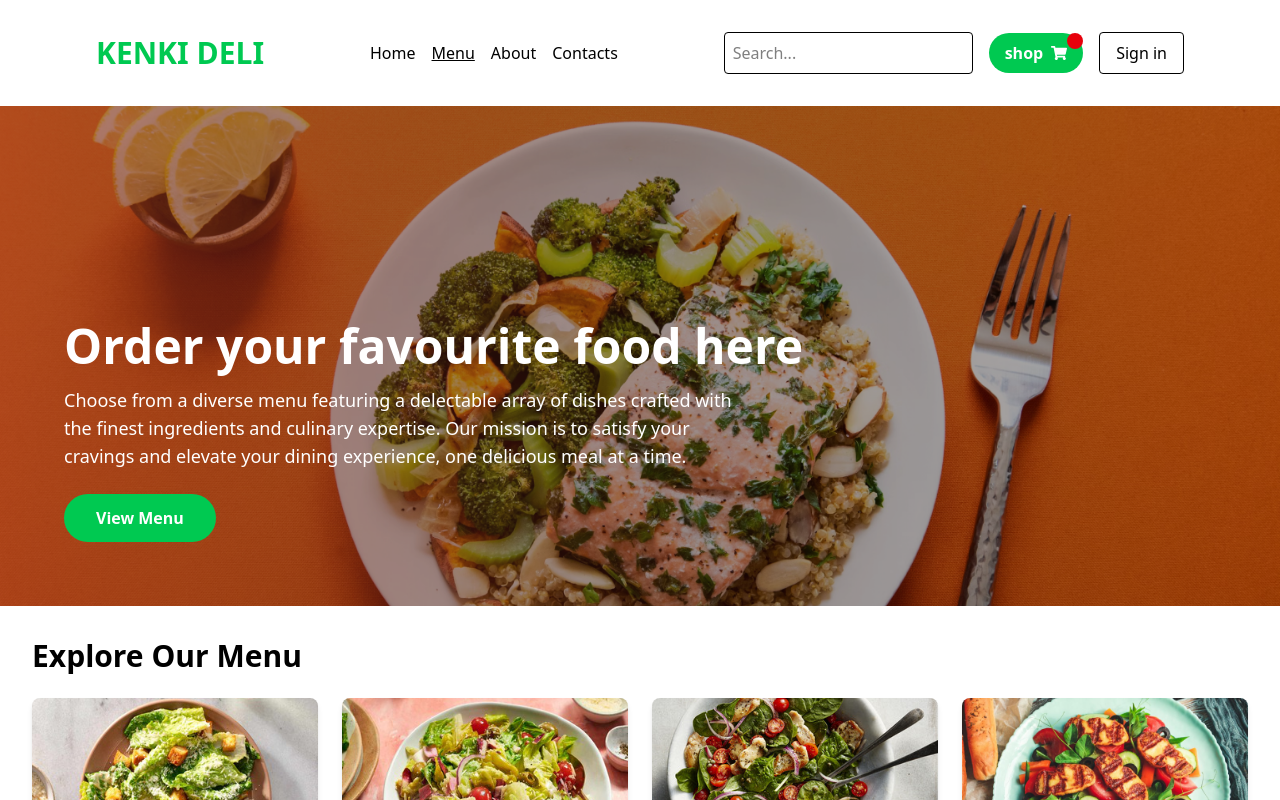
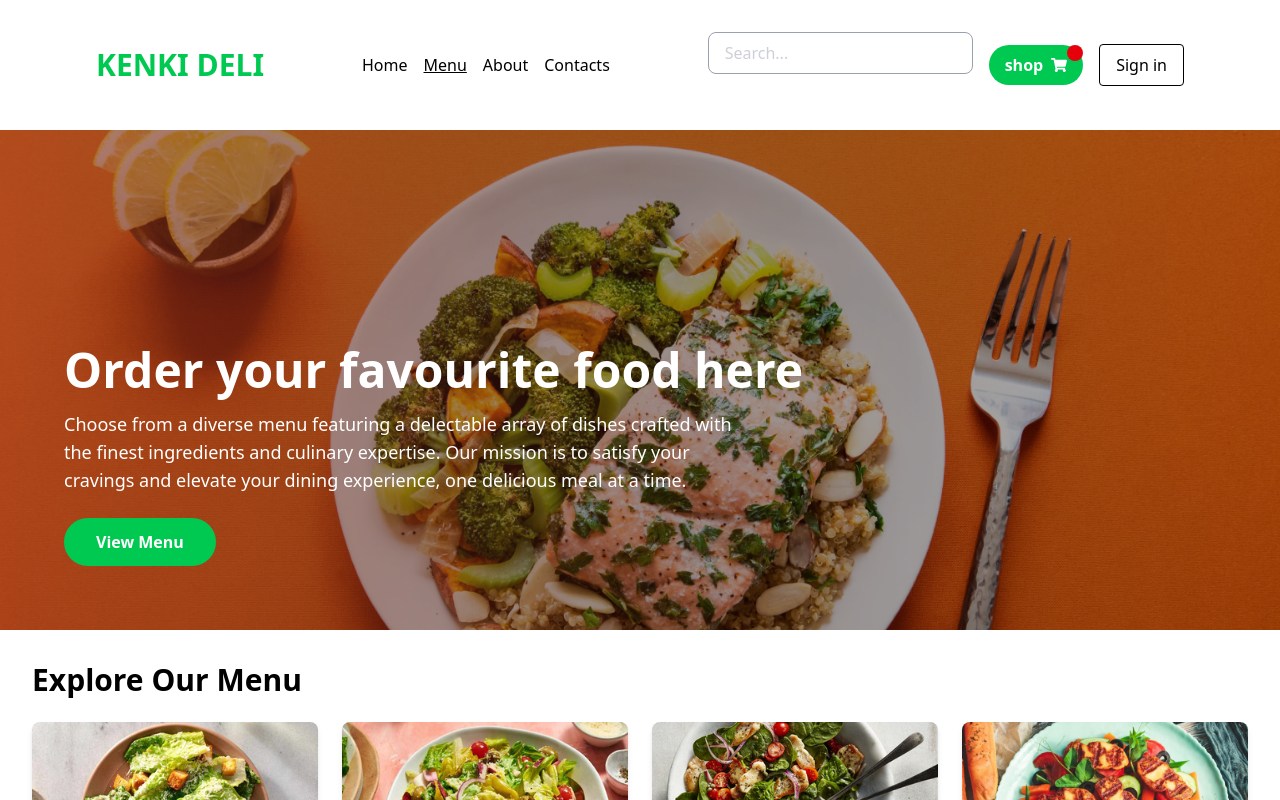
Before and after one commit to kennzuki/food-delivery-frontend, a React (Vite) app in the folder food-delivery-frontend/: page / in a window 1280 px wide. Shown: the top 800 px of the page. Built offline with nearby package versions, Linux system fonts and the light colour scheme.

Commit message:
search filter component

```diff
--- a/food-delivery-frontend/src/components/Navbar.tsx
+++ b/food-delivery-frontend/src/components/Navbar.tsx
@@ -1,6 +1,7 @@
 import { useState } from 'react';
 import { FaShoppingCart } from 'react-icons/fa';
 import { HiMenu, HiX } from 'react-icons/hi';
+import SearchFilter from './SearchFilter';
 
 const Navbar = () => {
   const [menu, setMenu] = useState('menu');
@@ -49,8 +50,8 @@ const Navbar = () => {
           </li>
         </ul>
 
-        <div className='hidden md:flex gap-4 items-center'>
-          <input type='search' className='p-2 border rounded' placeholder='Search...' />
+        <div className='hidden md:flex gap-4 place-items-center items-center'>
+         <SearchFilter searchQuery="" onSearchange={() => {}} />
           <button className='bg-green-500 hover:bg-green-700 text-white font-bold py-2 px-4 rounded-full flex gap-2 place-items-center relative'>
             shop
             <FaShoppingCart />
--- /dev/null
+++ b/food-delivery-frontend/src/components/SearchFilter.tsx
@@ -0,0 +1,21 @@
+type PostFilterProps = {
+  searchQuery: string;
+
+  onSearchange: (value: string) => void;
+};
+
+const SearchFilter = ({ searchQuery, onSearchange }: PostFilterProps) => {
+  return (
+    <div className='mb-6'>
+      <input
+        type='text'
+        placeholder='Search...'
+        value={searchQuery}
+        onChange={(e) => onSearchange(e.target.value)}
+        className='w-full px-4 py-2 rounded-lg border border-gray-400  text-gray-400 focus:outline-none focus:ring-2 focus:ring-blue-500'
+      />
+    </div>
+  );
+};
+
+export default SearchFilter;
```
